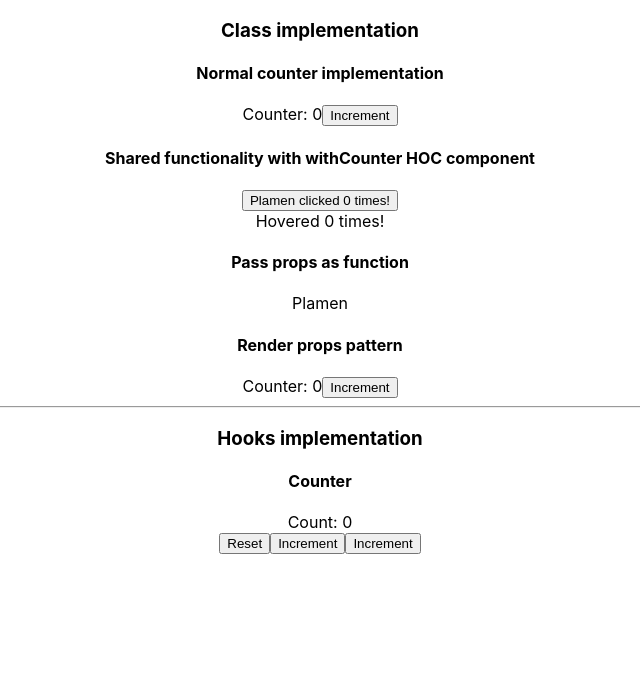
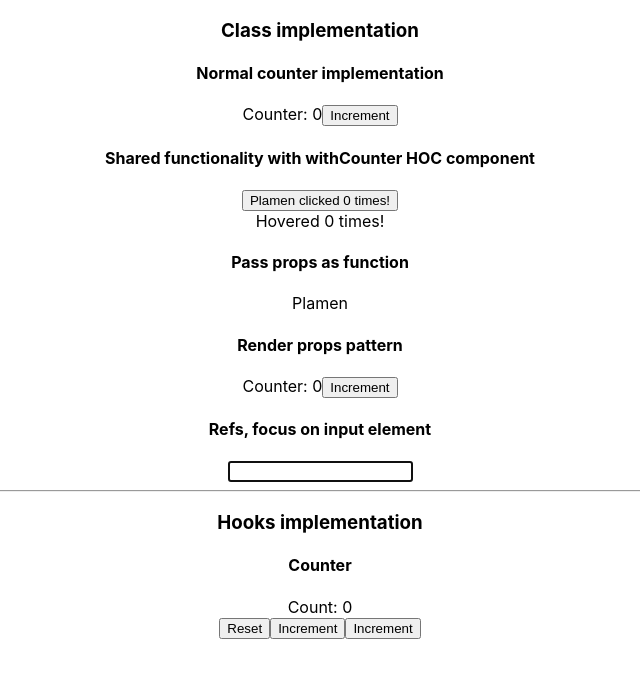
Before and after one commit to plamenkoyovchev/react-concepts, a React (Create React App) app: page / in a window 1280 px wide. Shown: the top 678 px of the page, without its empty margins (320-960 px from the left). Built offline with nearby package versions, Linux system fonts and the light colour scheme.

Commit message:
Add TextInput component with autofocus

```diff
--- a/src/App.js
+++ b/src/App.js
@@ -6,6 +6,7 @@ import HoverCounter from "./patterns-and-concepts/hoc/HoverCounter";
 import User from "./patterns-and-concepts/render-props/User";
 import CounterWithRenderProps from "./patterns-and-concepts/render-props/CounterWithRenderProps";
 import HookCounter from "./hooks/state/HookCounter";
+import TextInput from "./patterns-and-concepts/refs/TextInput";
 
 const App = () => {
   return (
@@ -32,6 +33,10 @@ const App = () => {
           )}
         />
       </div>
+      <div>
+        <h4>Refs, focus on input element</h4>
+        <TextInput />
+      </div>
       <hr />
       <h3>Hooks implementation</h3>
       <div>
--- /dev/null
+++ b/src/patterns-and-concepts/refs/TextInput.jsx
@@ -0,0 +1,18 @@
+import React, { Component } from "react";
+
+class TextInput extends Component {
+  constructor(props) {
+    super(props);
+    this.inputRef = React.createRef();
+  }
+
+  componentDidMount() {
+    this.inputRef.current.focus();
+  }
+
+  render() {
+    return <input type="text" ref={this.inputRef} />;
+  }
+}
+
+export default TextInput;
```
